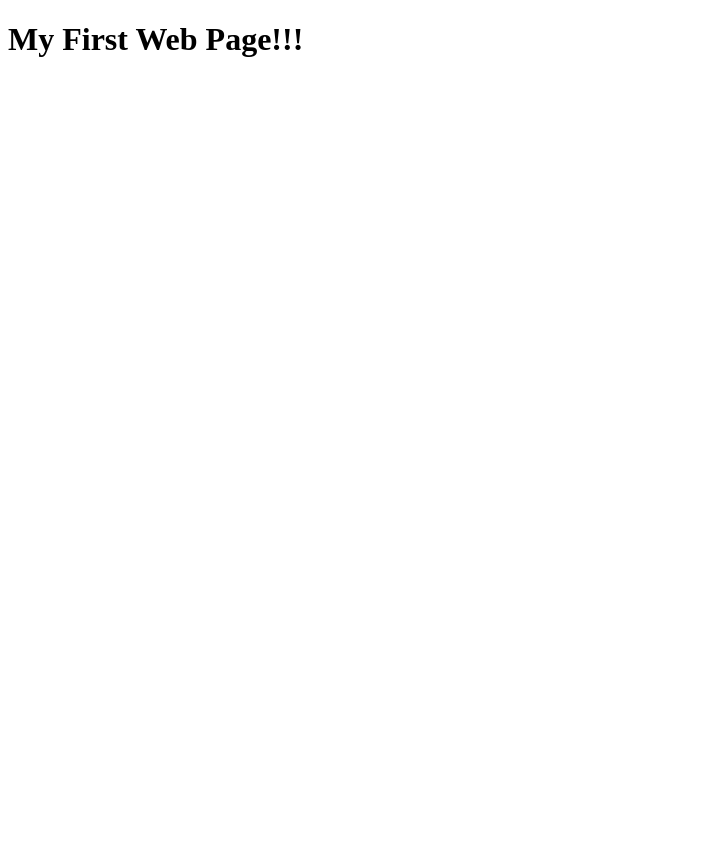
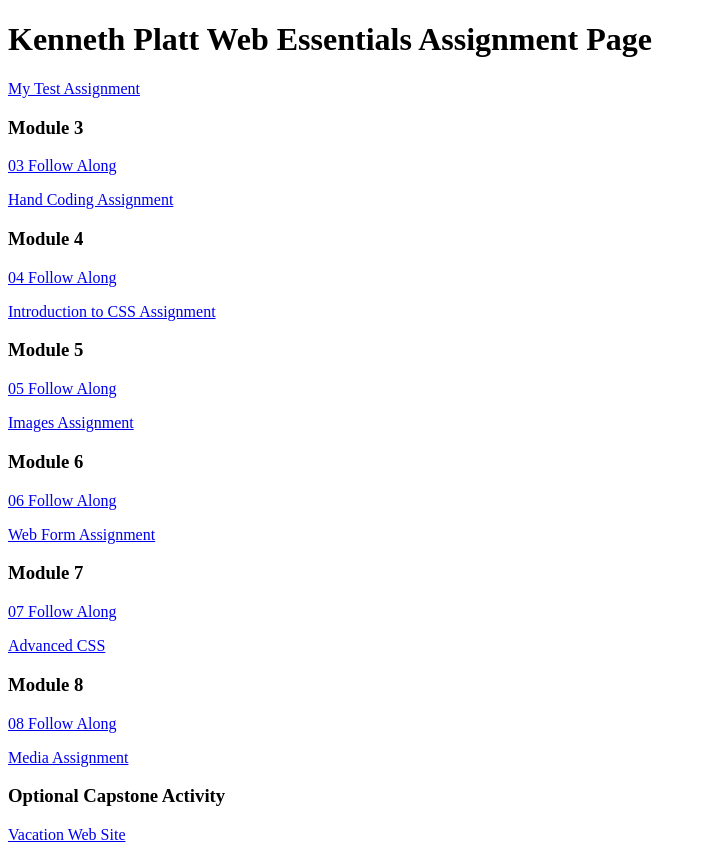
Before and after one commit to kplatt4/DWDD1600, a plain HTML site: page index.html in a window 1280 px wide. Shown: the whole page, without its empty margins (0-707 px from the left). Before the commit the page ends 800 px from the top, so only its background shows below. Drawn offline with Linux system fonts and the light colour scheme.

Commit message:
Update index.html

```diff
--- a/index.html
+++ b/index.html
@@ -1,11 +1,39 @@
 <!DOCTYPE html>
-<html lang="en"
-<head>
-    <meta charset="UTF-8">
-    <meta name="veiwport" content="width=device-width, initial-scale=1.0">
-    <title>Document</title
-</head>
-</body>
-<h1>My First Web Page!!!<h1>
-</body>
+<html lang="en">
+	<head>
+		<meta charset="UTF-8">
+		<meta name="viewport" content="width=device-width, initial-scale=1.0">
+		<title>dwdd 1600 assignment list page</title>
+	</head>
+	<body>
+		<h1>Kenneth Platt Web Essentials Assignment Page</h1>
+		<p><a href="01test">My Test Assignment</a></p>
+
+		<h3>Module 3</h3>
+		<p><a href="03follow-along">03 Follow Along</a></p>
+		<p><a href="03hand-coding">Hand Coding Assignment</a></p>
+
+		<h3>Module 4</h3>
+		<p><a href="04follow-along">04 Follow Along</a></p>
+		<p><a href="04intro-css">Introduction to CSS Assignment</a></p>
+
+		<h3>Module 5</h3>
+		<p><a href="05follow-along">05 Follow Along</a></p>
+		<p><a href="05images">Images Assignment</a></p>
+
+		<h3>Module 6</h3>
+		<p><a href="06follow-along">06 Follow Along</a></p>
+		<p><a href="06form">Web Form Assignment</a></p>
+
+		<h3>Module 7</h3>
+		<p><a href="07follow-along">07 Follow Along</a></p>
+		<p><a href="07advanced-css">Advanced CSS</a></p>
+
+		<h3>Module 8</h3>
+		<p><a href="08follow-along">08 Follow Along</a></p>
+		<p><a href="08media">Media Assignment</a></p>
+
+		<h3>Optional Capstone Activity</h3>
+		<p><a href="vacation">Vacation Web Site</a></p>
+	</body>
 </html>
```
